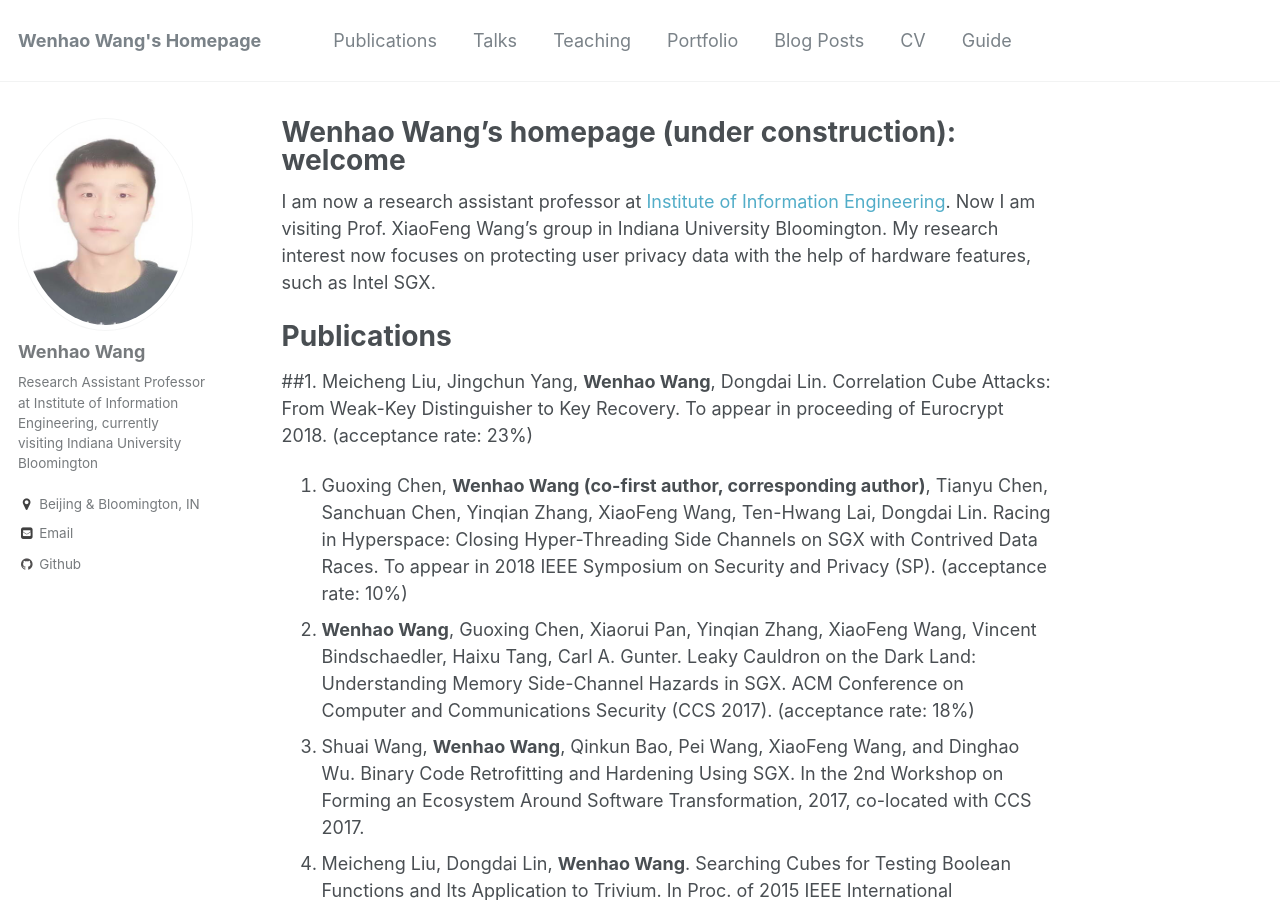
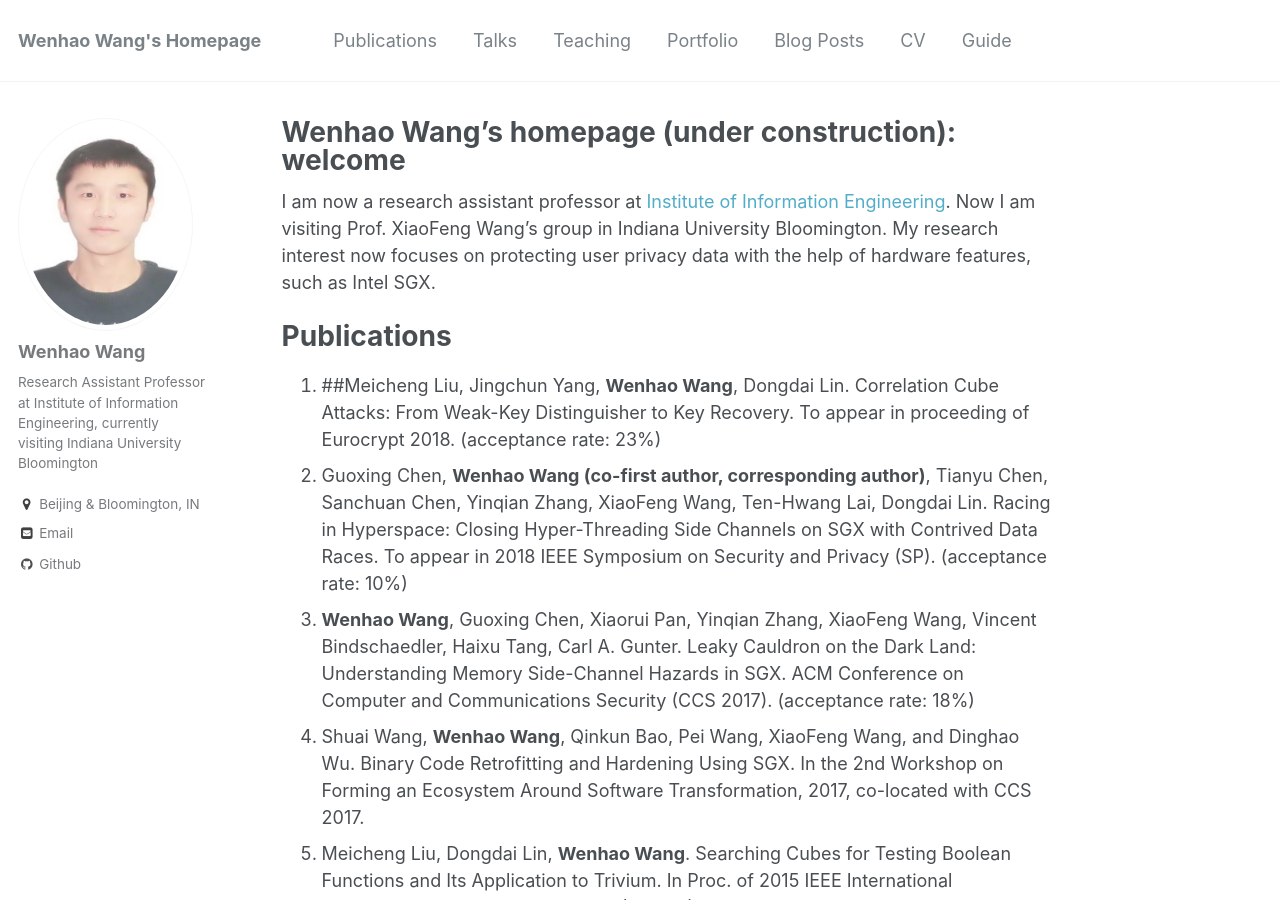
Before and after one commit to wenhao19/heartever.github.io, a Jekyll site: the page built from _pages/about.md, in a window 1280 px wide and 900 px high. Built offline with Jekyll 4.4.1, drawn with Linux system fonts in a browser that asks for light colours.

Commit message:
Update about.md

```diff
--- a/_pages/about.md
+++ b/_pages/about.md
@@ -12,7 +12,7 @@
 
 Publications
 ======
-##1. Meicheng Liu, Jingchun Yang, **Wenhao Wang**, Dongdai Lin. Correlation Cube Attacks: From Weak-Key Distinguisher to Key Recovery. To appear in proceeding of Eurocrypt 2018. (acceptance rate: 23%)
+1. ##Meicheng Liu, Jingchun Yang, **Wenhao Wang**, Dongdai Lin. Correlation Cube Attacks: From Weak-Key Distinguisher to Key Recovery. To appear in proceeding of Eurocrypt 2018. (acceptance rate: 23%)
 1. Guoxing Chen, **Wenhao Wang (co-first author, corresponding author)**, Tianyu Chen, Sanchuan Chen, Yinqian Zhang, XiaoFeng Wang, Ten-Hwang Lai, Dongdai Lin. Racing in Hyperspace: Closing Hyper-Threading Side Channels on SGX with Contrived Data Races. To appear in 2018 IEEE Symposium on Security and Privacy (SP). (acceptance rate: 10%)
 1. **Wenhao Wang**, Guoxing Chen, Xiaorui Pan, Yinqian Zhang, XiaoFeng Wang, Vincent Bindschaedler, Haixu Tang, Carl A. Gunter. Leaky Cauldron on the Dark Land: Understanding Memory Side-Channel Hazards in SGX. ACM Conference on Computer and Communications Security (CCS 2017). (acceptance rate: 18%)
 1. Shuai Wang, **Wenhao Wang**, Qinkun Bao, Pei Wang, XiaoFeng Wang, and Dinghao Wu. Binary Code Retrofitting and Hardening Using SGX.  In the 2nd Workshop on Forming an Ecosystem Around Software Transformation, 2017, co-located with CCS 2017.
```
